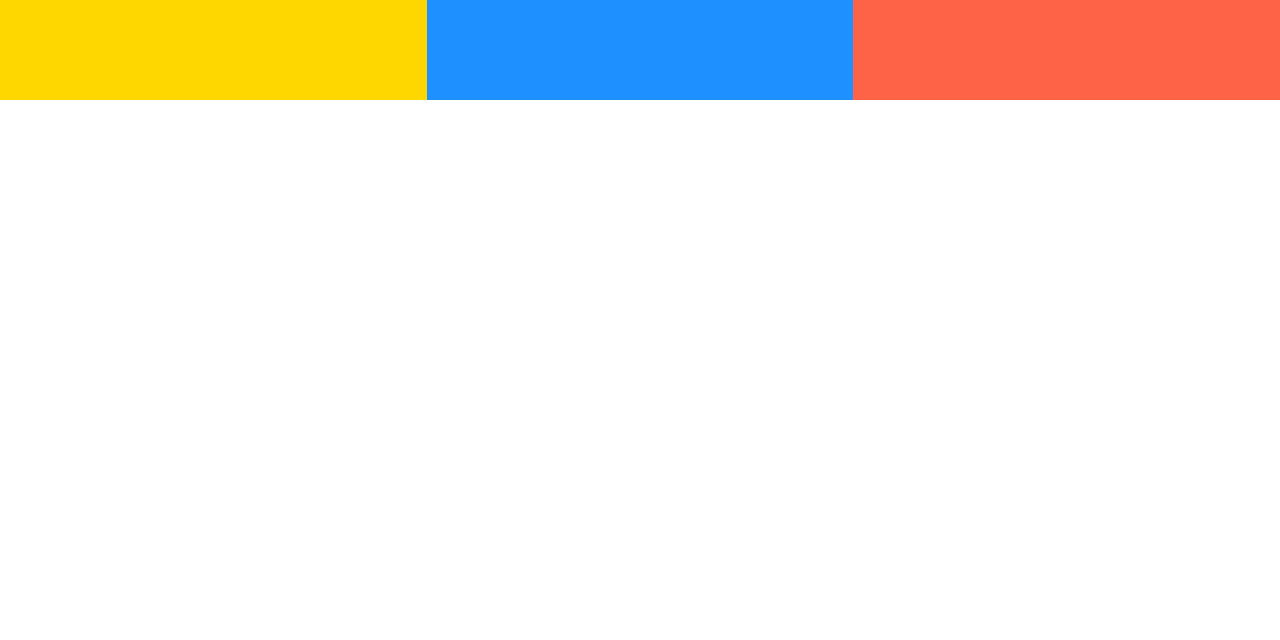
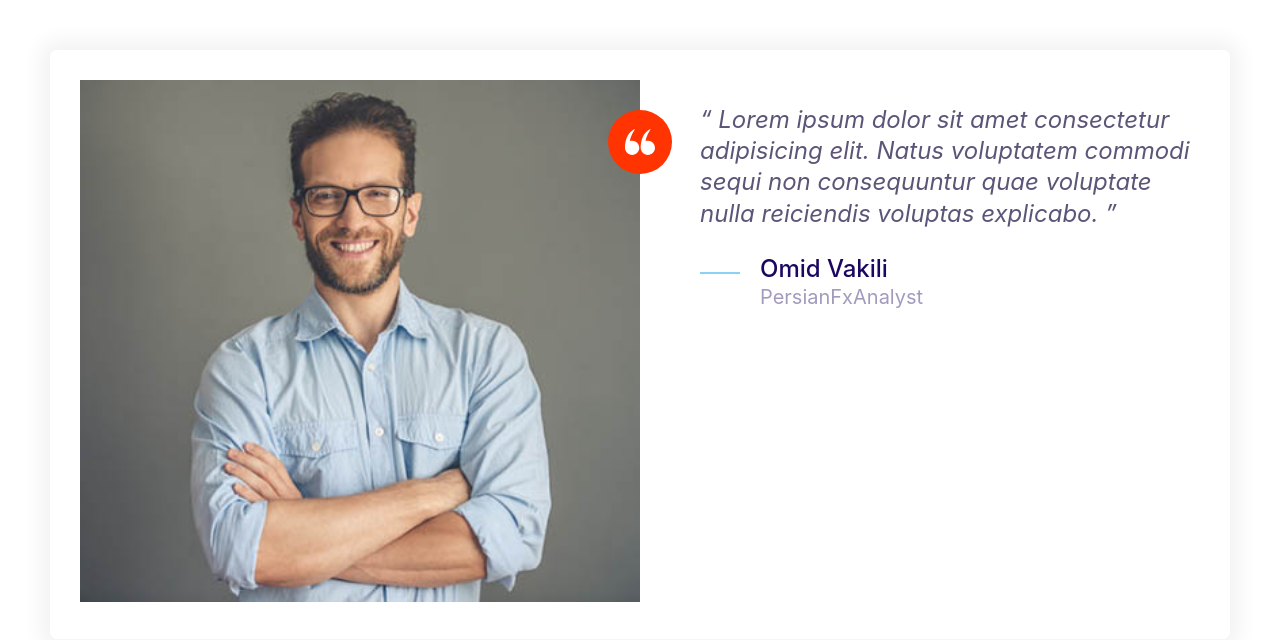
Before and after one commit to omidvkl/HTML-CSS-Project, a plain HTML site: page index.html in a window 1280 px wide. Drawn offline with Linux system fonts and the light colour scheme.

Commit message:
Build the Testimonial component.

```diff
--- a/css/styles.css
+++ b/css/styles.css
@@ -164,8 +164,17 @@ a {
   height: 40px;
 }
 
+.icon--small{
+  width: 30px;
+  height: 30px;
+}
+
 .icon--primary {
   fill: var(--color-primary);
+}
+
+.icon--white{
+  fill: #fff;
 }
 
 .icon-container {
@@ -176,6 +185,10 @@ a {
   display: inline-flex;
   justify-content: center;
   align-items: center;
+}
+
+.icon-container--accent{
+  background: var(--color-accent);
 }
 
 /* Buttons */
@@ -444,3 +457,33 @@ a {
     grid-template-columns: repeat(3, 1fr);
   }
 }
+
+/* Testimonial */
+.testimonial{
+  padding: 3rem;
+}
+
+.testimonial__image{
+  position: relative;
+}
+
+.testimonial__image > img{
+  width: 100%;
+}
+
+.testimonial__image > .icon-container{
+  position: absolute;
+  top: 3rem;
+  right: -32px;
+}
+
+@media screen and (min-width: 768px) {
+  .testimonial .quote, .testimonial .quote__author {
+    font-size: 2.4rem;
+  }
+
+  .testimonial .quote{
+    margin-left: 6rem;
+    margin-right: 0;
+  }
+}
--- a/index.html
+++ b/index.html
@@ -13,11 +13,38 @@
     <link rel="stylesheet" href="css/normalize.css" />
     <link rel="stylesheet" href="css/styles.css" />
   </head>
-  <body>
-    <div class="grid grid--1x3">
-      <div style="height: 100px; background: gold;"></div>
-      <div style="height: 100px; background: dodgerblue;"></div>
-      <div style="height: 100px; background: tomato;"></div>
+  <body style="padding: 5rem">
+    <div class="card testimonial">
+      <div class="grid grid--1x2">
+        <div class="testimonial__image">
+          <img src="images/testimonial.jpg" alt="A happy, smiling customer" />
+          <span class="icon-container icon-container--accent">
+            <svg class="icon icon--white icon--small">
+              <use xlink:href="images/sprite.svg#quotes"></use>
+            </svg>
+          </span>
+        </div>
+        <blockquote class="quote">
+          <p class="quote__text">
+            Lorem ipsum dolor sit amet consectetur adipisicing elit. Natus
+            voluptatem commodi sequi non consequuntur quae voluptate nulla
+            reiciendis voluptas explicabo.
+          </p>
+          <footer>
+            <div class="media">
+              <div class="media__image">
+                <svg class="icon icon--primary quote__line">
+                  <use xlink:href="images/sprite.svg#line"></use>
+                </svg>
+              </div>
+              <div class="media__body">
+                <h3 class="media__title quote__author">Omid Vakili</h3>
+                <p class="quote__organization">PersianFxAnalyst</p>
+              </div>
+            </div>
+          </footer>
+        </blockquote>
+      </div>
     </div>
   </body>
 </html>
```
Also changed, not shown: components/grids.html (+4 -4 lines), components/testimonials.html (added, +34 -0 lines), images/testimonial.jpg (added).
